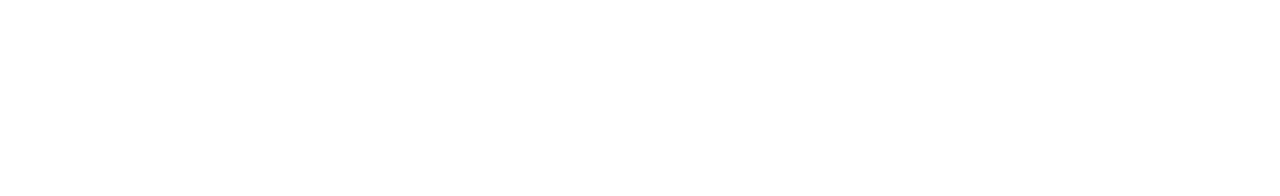
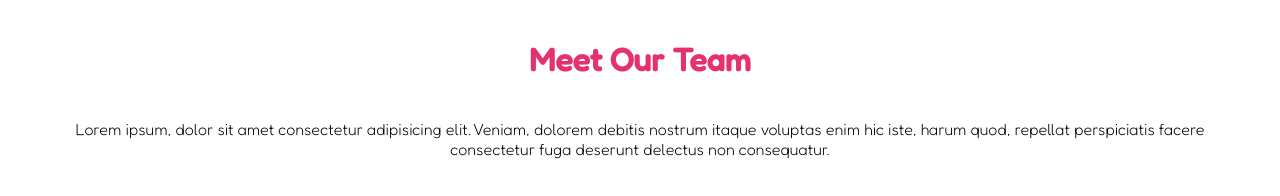
Before and after one commit to Chiaravalle04/html-css-float-cards, a plain HTML site: page index.html in a window 1280 px wide. Drawn offline with Linux system fonts and the light colour scheme.

Commit message:
add header

```diff
--- a/css/style.css
+++ b/css/style.css
@@ -6,4 +6,17 @@
 
 body {
     font-family: 'Fredoka', sans-serif;
+    max-width: 1200px;
+    margin: 0 auto;
 }
+
+h1 {
+    margin: 40px 0;
+    text-align: center;
+    color: #e53170;
+}
+
+header > p {
+    text-align: center;
+    font-weight: 300;
+}
--- a/index.html
+++ b/index.html
@@ -12,5 +12,17 @@
 </head>
 <body>
 
+    <main>
+
+        <header>
+
+            <h1>Meet Our Team</h1>
+
+            <p>Lorem ipsum, dolor sit amet consectetur adipisicing elit. Veniam, dolorem debitis nostrum itaque voluptas enim hic iste, harum quod, repellat perspiciatis facere consectetur fuga deserunt delectus non consequatur.</p>
+
+        </header>
+
+    </main>
+
 </body>
 </html>
```
